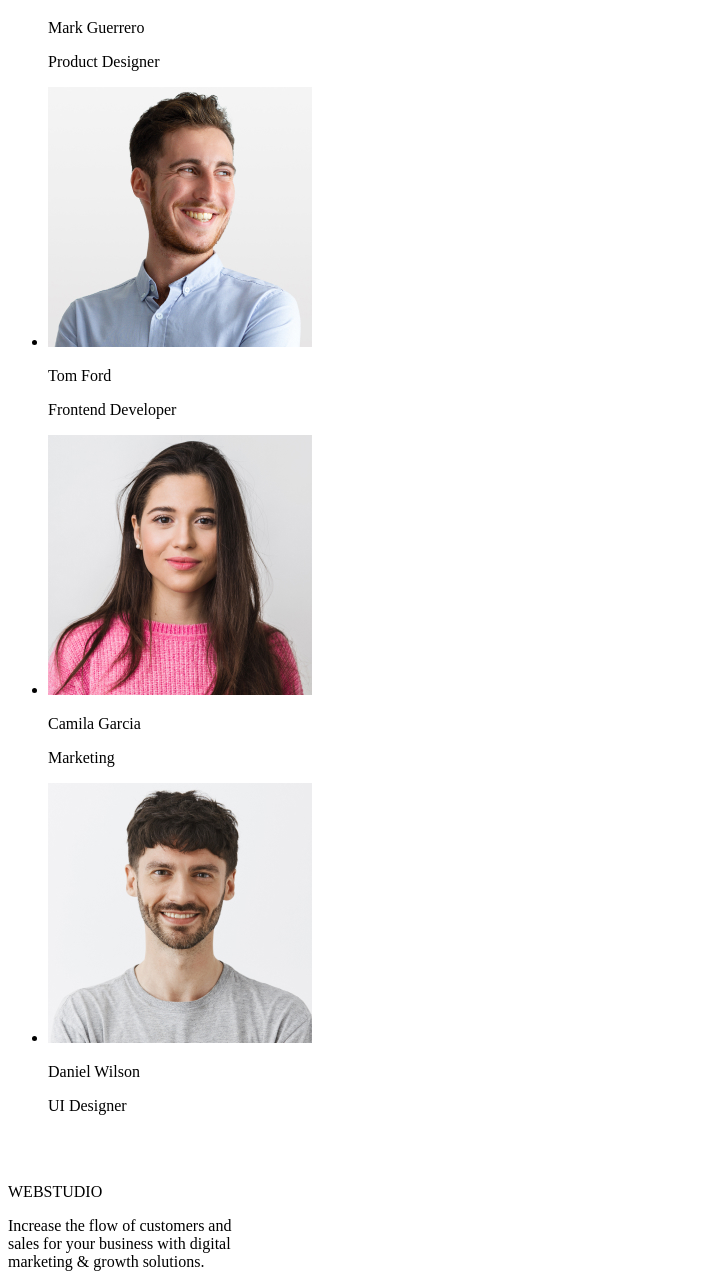
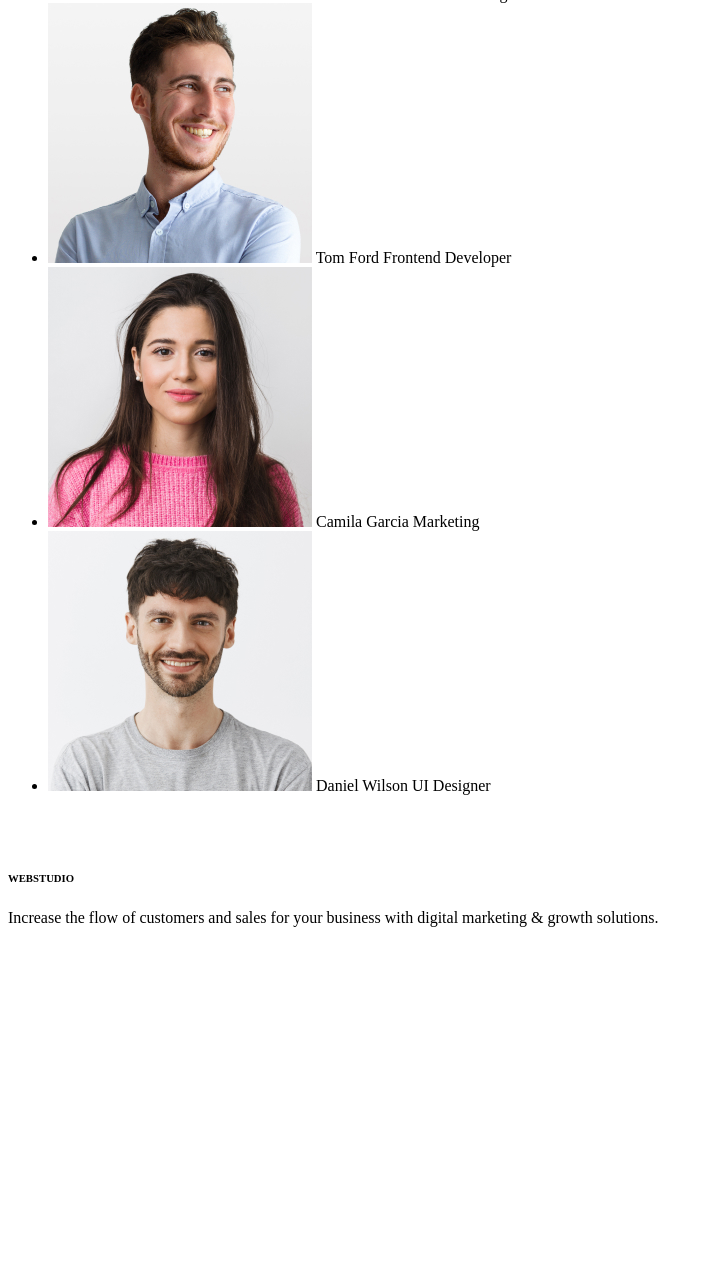
Before and after one commit to Chardreeve13/goit-markup-hw-01, a plain HTML site: page index.html in a window 1280 px wide. Shown: the part 1636-2923 px from the top of the page, without its empty margins (0-709 px from the left). After the commit the page ends 2571 px from the top, so only its background shows below. Drawn offline with Linux system fonts and the light colour scheme.

Commit message:
Update index.html

```diff
--- a/index.html
+++ b/index.html
@@ -78,23 +78,23 @@
         <ul>
             <li>
                 <img src="./images/teamcard1.jpg" alt="images" >
-                <p>Mark Guerrero</p>
-                <p>Product Designer</p>
+                Mark Guerrero
+                Product Designer
             </li>
             <li>
                 <img src="./images/teamcard2.jpg" alt="images">
-                <p>Tom Ford</p>
-                <p>Frontend Developer</p>
+                Tom Ford
+                Frontend Developer
             </li>
             <li>
                 <img src="./images/teamcard3.jpg" alt="images">
-                <p>Camila Garcia</p>
-                <p>Marketing</p>
+               Camila Garcia
+                Marketing
             </li>
             <li>
                 <img src="./images/teamcard4.jpg" alt="images">
-                <p>Daniel Wilson</p>
-                <p>UI Designer</p>
+                Daniel Wilson
+                UI Designer
             </li>
         </ul>
     </main>
@@ -102,10 +102,9 @@
     <br>
     <!-- Footer Section -->
     <footer>
-        <p>WEBSTUDIO</p>
-        <p>Increase the flow of customers and <br>sales for
-            your business with digital <br>marketing & growth solutions.
-        </p>
+        <h6>WEBSTUDIO</h6>
+        Increase the flow of customers and sales for your business with digital marketing & growth solutions.
+
     </footer>
 </body>
 
```
